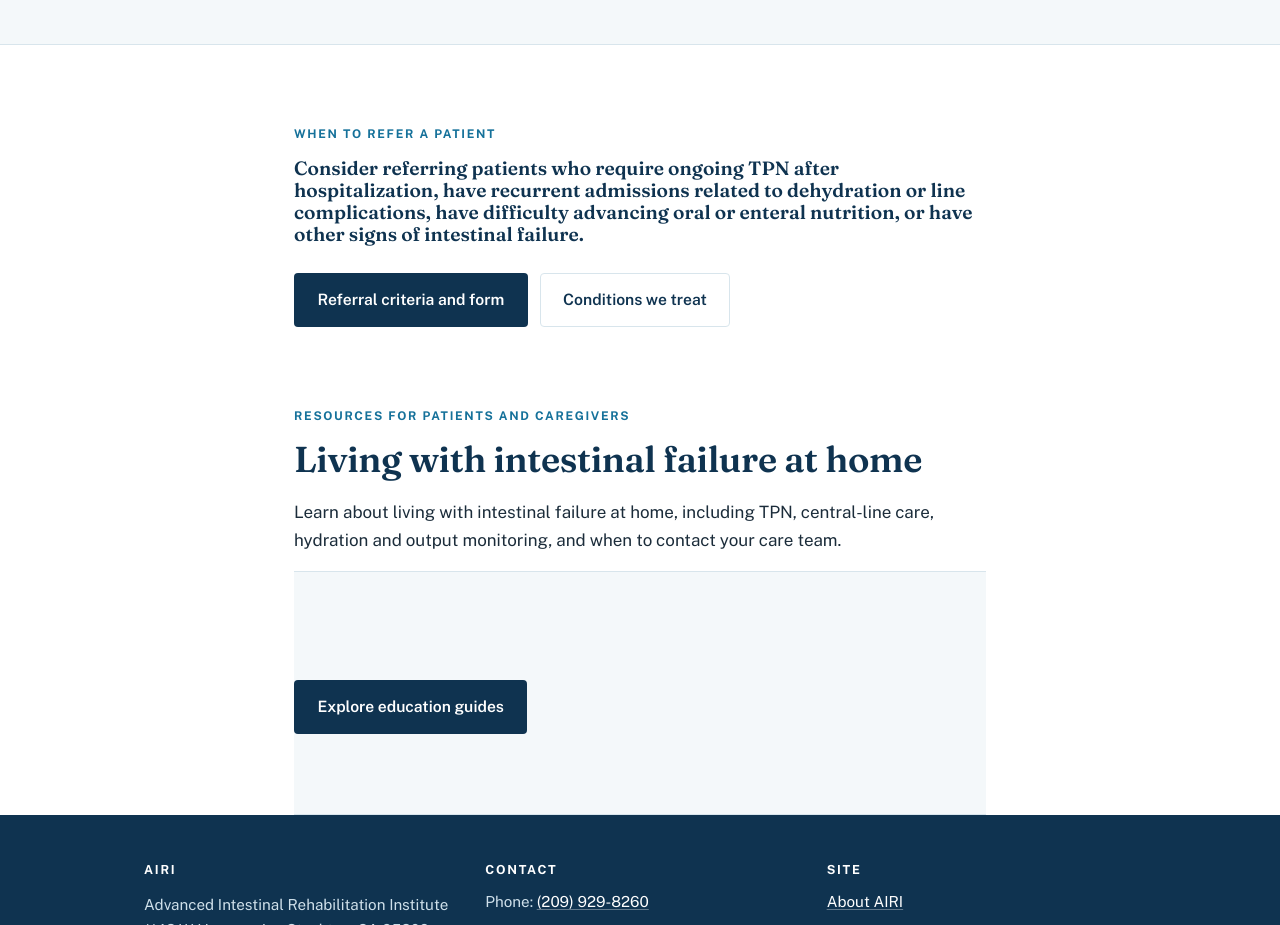
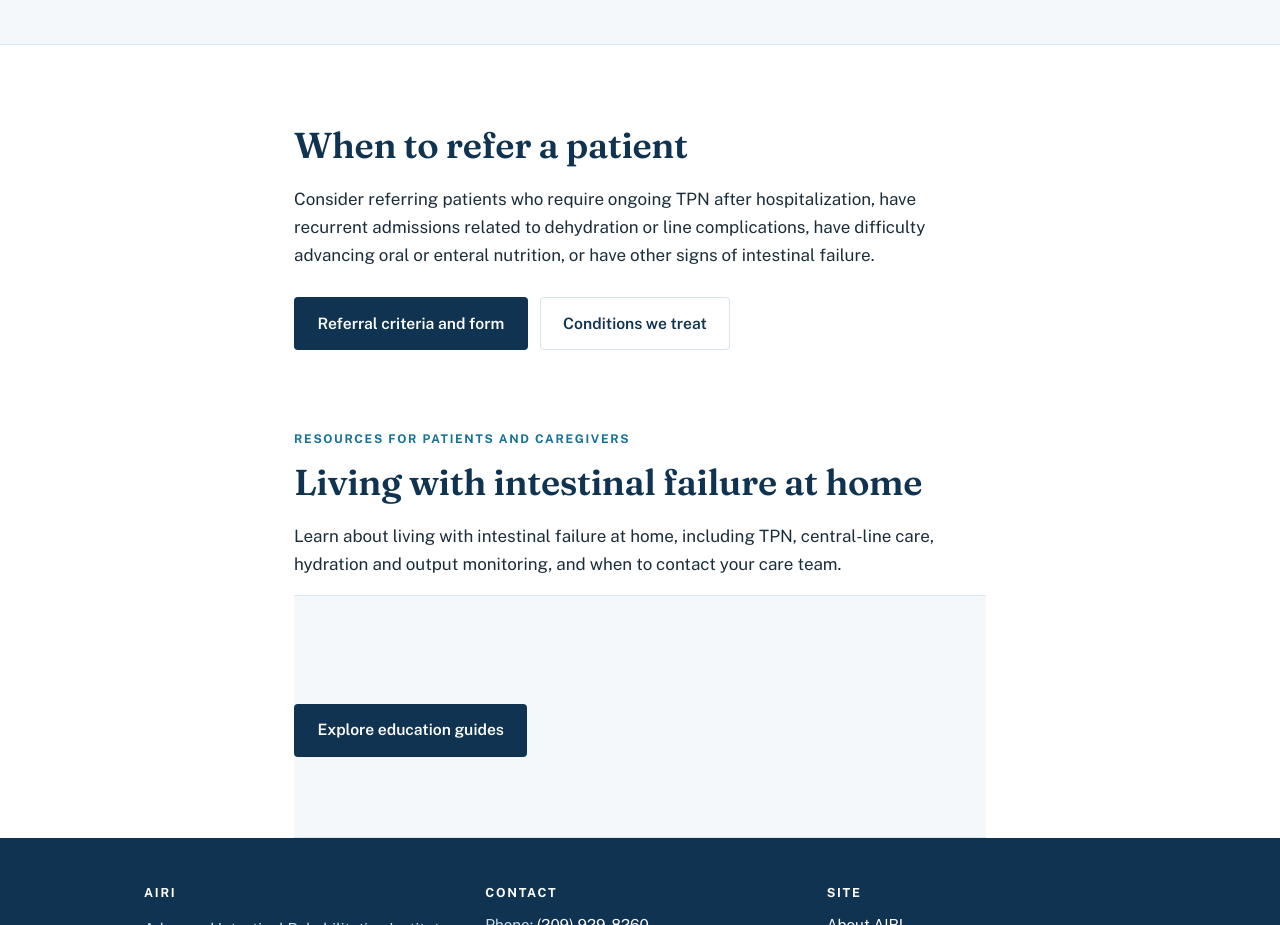
Before and after one commit to shivaanne15/airi-website, a plain HTML site: page index.html in a window 1280 px wide. Shown: the part 2780-3705 px from the top of the page. Drawn offline with nearby package versions, Linux system fonts and the light colour scheme.

Commit message:
Update index.html

```diff
--- a/index.html
+++ b/index.html
@@ -123,8 +123,14 @@
 
 <section>
   <div class="wrap narrow">
-    <p class="eyebrow">When to refer a patient</p>
-    <h3>Consider referring patients who require ongoing TPN after hospitalization, have recurrent admissions related to dehydration or line complications, have difficulty advancing oral or enteral nutrition, or have other signs of intestinal failure.</h3>
+     <h2>When to refer a patient</h2>
+
+    <p>
+      Consider referring patients who require ongoing TPN after hospitalization,
+      have recurrent admissions related to dehydration or line complications,
+      have difficulty advancing oral or enteral nutrition, or have other signs
+      of intestinal failure.
+    </p>
     <div class="btn-row">
       <a class="btn btn-primary" href="refer.html">Referral criteria and form</a>
       <a class="btn btn-ghost" href="conditions.html">Conditions we treat</a>
```
